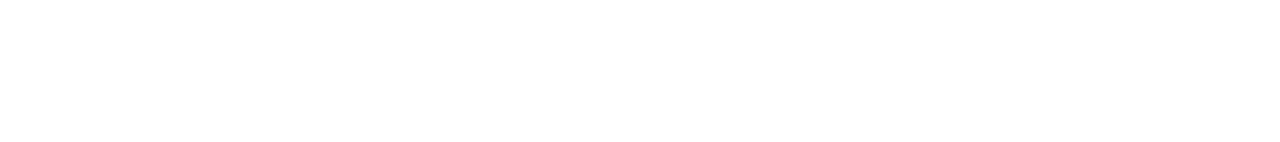
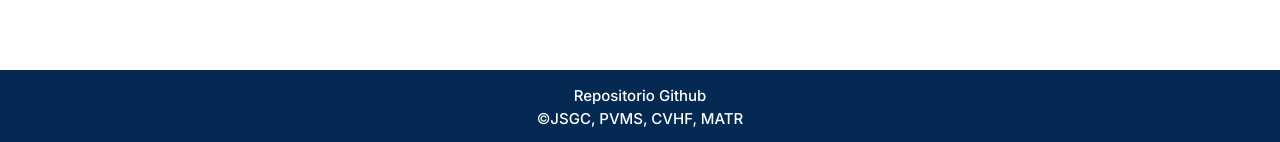
Before and after one commit to Los-Chavales/frontend-proyecto, a React (Vite) app in the folder client/: page /login in a window 1280 px wide. Shown: the part 800-942 px from the top of the page. Before the commit the page ends 800 px from the top, so only its background shows below. Built offline with nearby package versions, Linux system fonts and the light colour scheme; no server answers.

Commit message:
SCRUM-19 footer

```diff
--- a/client/src/App.jsx
+++ b/client/src/App.jsx
@@ -2,6 +2,7 @@
 import { BrowserRouter as Router, Routes, Route } from "react-router-dom";
 import { AuthProvider } from './context/Auth_context';
 import Header from './components/Header.jsx'
+import Footer from "./components/Footer.jsx"
 import FormPage from './pages/Form_page';
 import SearcherPage from './pages/Searcher_page';
 import RegisterPage from './pages/Register_page';
@@ -12,6 +13,7 @@
   return (
     <>
       <Header />
+      <div className='contenido'>
       <AuthProvider>
         <Router>
           <Routes>
@@ -22,6 +24,8 @@
           </Routes>
         </Router>
       </AuthProvider>
+      </div>
+      <Footer/>
     </>
   )
 }
--- /dev/null
+++ b/client/src/components/Footer.jsx
@@ -0,0 +1,21 @@
+import React from "react";
+import "../styles/footer.css"
+
+function Footer (){
+  return(
+    <footer className="footer">
+      <a className="a-footer" href="https://github.com/Los-Chavales/frontend-proyecto" target="_blank">Repositorio Github</a>
+      <address className="address-footer">
+        <p>
+          ©
+          <a className="a-footer" href="https://github.com/DarthNeo03" target="_blank">JSGC, </a>
+          <a className="a-footer" href="https://github.com/PaolaMarcano" target="_blank">PVMS, </a>
+          <a className="a-footer" href="https://github.com/Crisangelly" target="_blank">CVHF, </a>
+          <a className="a-footer" href="https://github.com/teranMoises"  target="_blank">MATR </a>
+        </p>
+      </address>
+    </footer>
+  );
+}
+
+export default Footer;
--- a/client/src/styles/App.css
+++ b/client/src/styles/App.css
@@ -8,3 +8,7 @@
   place-items: center;
   flex-direction: column;
 }
+
+.contenido{
+  min-height: 100vh;
+}
--- /dev/null
+++ b/client/src/styles/footer.css
@@ -0,0 +1,51 @@
+.footer{
+    background-color: #042A53;
+    display: flex;
+    flex-direction: column;
+    align-items: center;
+    margin-top: auto;
+    height: 75px;
+    width: 100%;
+    /*position: fixed;
+    bottom: 0;
+    height: 75px;
+    width: 100%;*/
+
+  }
+
+
+  .a-footer{
+    text-decoration: none;
+    text-align: center;
+    margin-top: 15px;
+  }
+
+  .a-footer, .address-footer{
+    color: white;
+    font-size: 15px;
+
+  }
+
+  .a-footer:hover{
+    color:aqua;
+    cursor: pointer;
+  }
+
+  @media (max-width: 1024px){ /*Tablet*/
+    .a-footer, .address-footer{
+      font-size: 22px;
+    }
+  }
+
+  @media (max-width: 500px){ /*Tablet*/
+    .a-footer, .address-footer{
+      font-size: 15px;
+    }
+  }
+
+
+  @media (max-height: 800px){ /*Tablet*/
+    .a-footer, .address-footer{
+      font-size: 15px;
+    }
+  }
```
